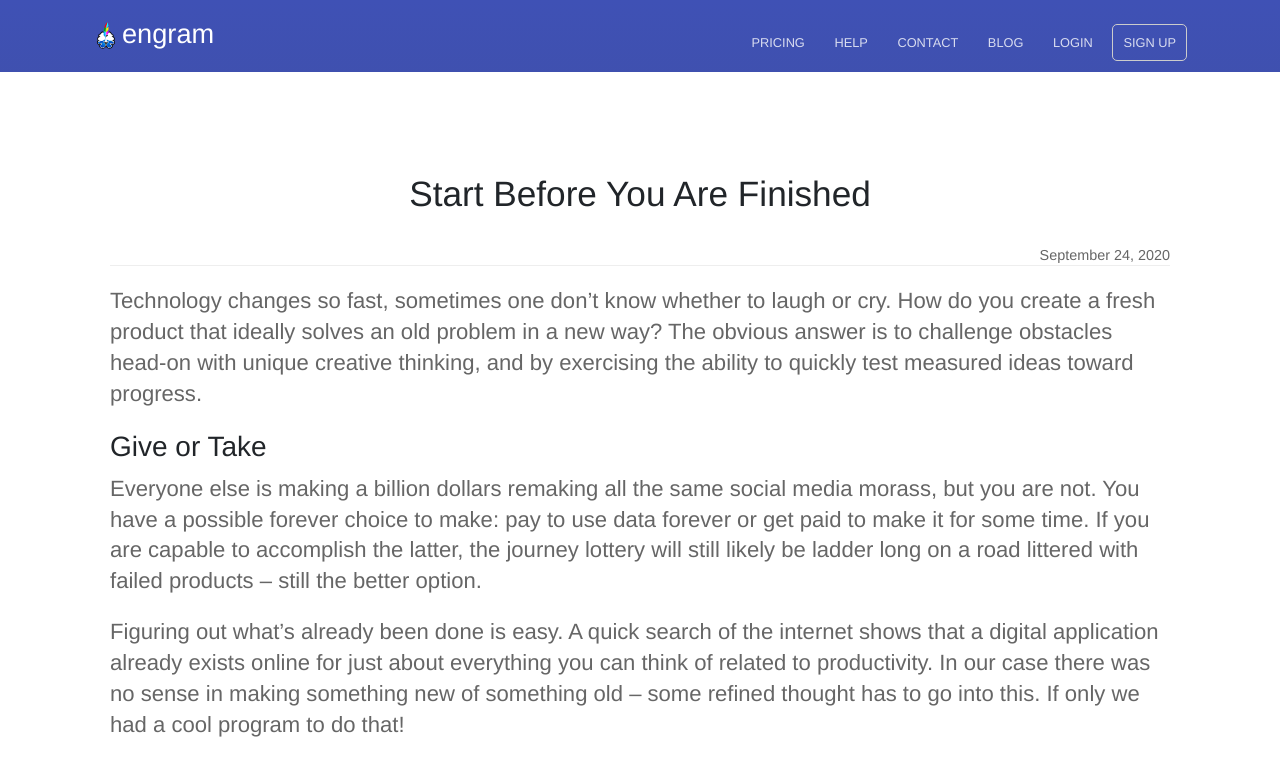
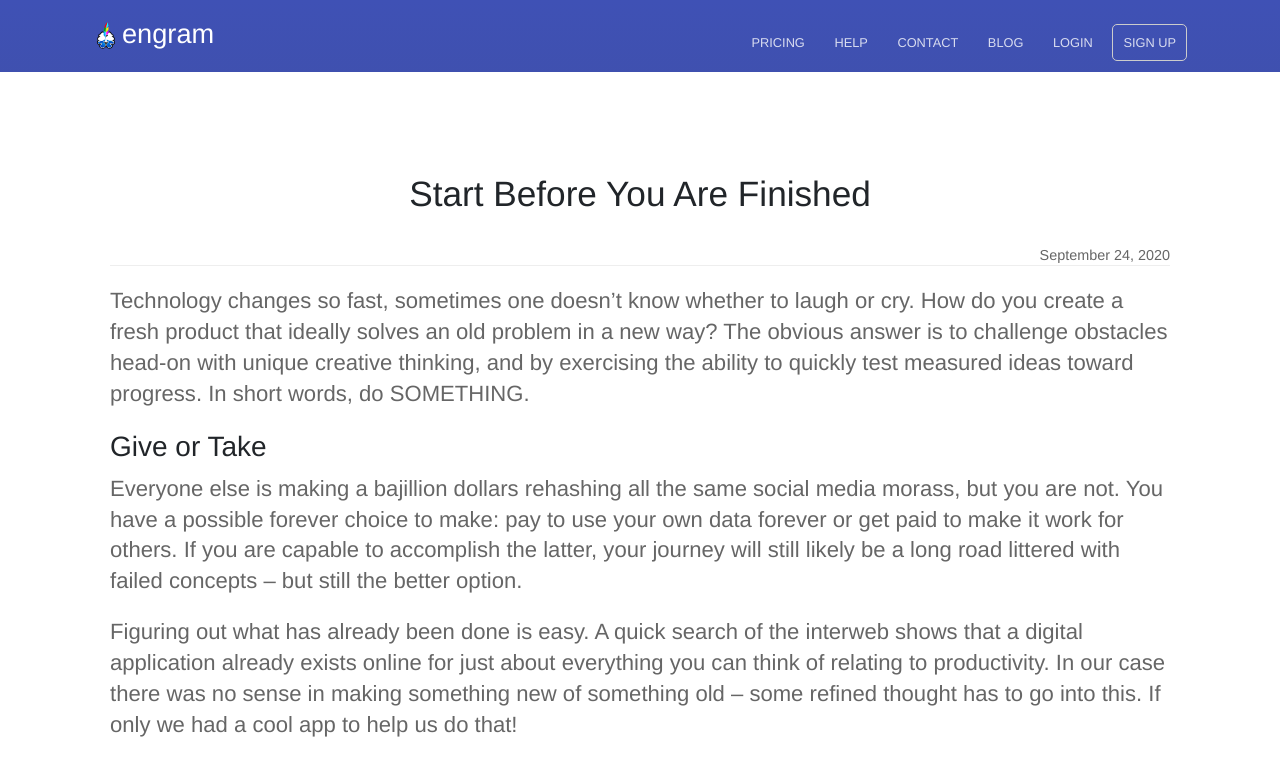
Before and after one commit to engramhq/engram-product-site, a Jekyll site: the page built from _posts/2020-09-24-Start-Before-You-Are-Finished.md, in a window 1280 px wide and 1400 px high. Shown: the top 764 px of the window. Built offline with Jekyll 4.4.1, drawn with Linux system fonts in a browser that asks for light colours; some of the changed text lies outside the part shown.

```diff
--- a/_posts/2020-09-24-Start-Before-You-Are-Finished.md
+++ b/_posts/2020-09-24-Start-Before-You-Are-Finished.md
@@ -3,32 +3,36 @@ layout: post
 title:  "Start Before You Are Finished"
 author_staff_member: randy
 ---
-Technology changes so fast, sometimes one don't know whether to laugh or cry. How do you create a fresh product that ideally solves an old problem in a new way? The obvious answer is to challenge obstacles head-on with unique creative thinking, and by exercising the ability to quickly test measured ideas toward progress.
+
+
+Technology changes so fast, sometimes one doesn't know whether to laugh or cry. How do you create a fresh product that ideally solves an old problem in a new way? The obvious answer is to challenge obstacles head-on with unique creative thinking, and by exercising the ability to quickly test measured ideas toward progress. In short words, do SOMETHING.
 
 ### Give or Take
 
-Everyone else is making a billion dollars remaking all the same social media morass, but you are not. You have a possible forever choice to make: pay to use data forever or get paid to make it for some time. If you are capable to accomplish the latter, the journey lottery will still likely be ladder long on a road littered with failed products – still the better option.
+Everyone else is making a bajillion dollars rehashing all the same social media morass, but you are not. You have a possible forever choice to make: pay to use your own data forever or get paid to make it work for others. If you are capable to accomplish the latter, your journey will still likely be a long road littered with failed concepts – but still the better option.
 
-Figuring out what's already been done is easy. A quick search of the internet shows that a digital application already exists online for just about everything you can think of related to productivity. In our case there was no sense in making something new of something old – some refined thought has to go into this. If only we had a cool program to do that!
+Figuring out what has already been done is easy. A quick search of the interweb shows that a digital application already exists online for just about everything you can think of relating to productivity. In our case there was no sense in making something new of something old – some refined thought has to go into this. If only we had a cool app to help us do that!
 
 ### Start With A Simple Goal
 
+![Infinite Wisdom]({{"/images\StartB4Finish-1200.png" | relative_url}})
+
 Our own long-stewing project represents as complete a fresh start as you can get ((save for [and saved by] open source code)). With a simple goal of designing a very simple but fast thought/idea/note-making tool, plotting (and plodding) activity began; several brains storming, but only two hands coding.
 
-We started with no preconceived notions, but certainly a few heads full of what_could_I_really_use? ideas for features and functions that might be useful in real use. The Wishlist grows exponentially – sometimes sideways and unrealistically, given we just said we were doing a basic project. What is going to stick? What is going to be the shared killer idea that makes this product attractive?
+We started with no preconceived notions, but certainly a few heads full of what_could_I_really_use? ideas for features and functions that might be useful in real use. The Wishlist grows exponentially – sometimes sideways and unrealistically, given we just said we were doing a basic project. What is going to stick? What is going to be the killer idea that makes this product attractive to the massesWhen ?
 
 ### Pick a Plum d'Name
 
-The big idea hits home. It is ime to shift from couch horizontal to kneel-chair vertical. Time to make a name for yourself. When developing a new digital device (or other) product from start, it needs an identity. It is not immediately necessary to select a name that will identify that product for its life cycle; code names or project names are perfectly fine temporary vehicles of persuasion. Product design and engineering should not necessarily pause a minute to sort out a brand name, unless predetermined or obvious from the start.
+The big idea hits home, it is ime to shift from couch horizontal to kneel-chair vertical. Time to make a name for yourself. When developing a new digital device (or other) product from start, it needs an identity. It is not immediately necessary to select a name that will identify that product for its life cycle; code names or project names are perfectly fine temporary vehicles of persuasion. Product design and engineering should not necessarily pause a minute to sort out a brand name, unless predetermined or obvious from the start.
 
 ### Brainstorm About Brainstorm
 
-Soon enough a brainstorming meeting was called, and of all things cliche: "Project Brainstorm" became the holding name for the initial thoughtworks.
+Soon enough a brainstorming meeting was called, and of all things cliche: *"Project Brainstorm"* became the holding name for the initial thoughtworks.
 
-It also turns out that digital brainstorming was largely the end product idea for Project Brainstorm. This product was not destined to be another Note-Taker but a collaborative Knowledge Management tool. What good is having a great thought if it never gets recorded, thought about again, acted upon in an organized manner, or shared with the world?
+It also turns out that digital brainstorming was largely the end product idea for Project Brainstorm. This product was not destined to be another Note-Taker but a collaborative Knowledge Management tool. What good is having a great idea if it never gets recorded, thought about again, acted upon in an organized manner, or shared with the world?
 
-We want to create a private, productive method of collecting and sharing thoughts, spoken words and executed media bits, with the side benefit of guiding bicontent into actions and activities.
+We want to create a private, productive method of collecting and sharing thoughts, spoken words and executed media bits, with the side benefit of guiding content into places, plans and activities.
 
-Now we know need to make a barnstorming brainstorming product. Starting on that positive note, it is time to start finishing.
+Now we know we need to make a barnstorming brainstorming product. Starting on that positive note, it is time to start finishing.
 
-### Next: Naming the Baby
+### Next: [engram encapsulated](https://engramhq.xyz/2020/10/14/engram-Encapsulated/)
```
Also changed, not shown: _posts/2020-10-07-engram-Explained.md (deleted, +0 -138 lines), _posts/2020-10-07-engram-Name-Convection.md (added, +130 -0 lines), _posts/2020-10-14-engram-Encapsulated.md (+36 -28 lines), _posts/2021-04-19-Engaging-engram.md (+3 -2 lines), _staff_members/randy.md (+2 -2 lines), images/NeuronsFiringQuote-1200.png (added), images/StartB4Finish-1200.png (added), images/Trace-Place-Retrace-1200.png (added), images/engram-engagemeant-1200.png (added), 6 other files.
